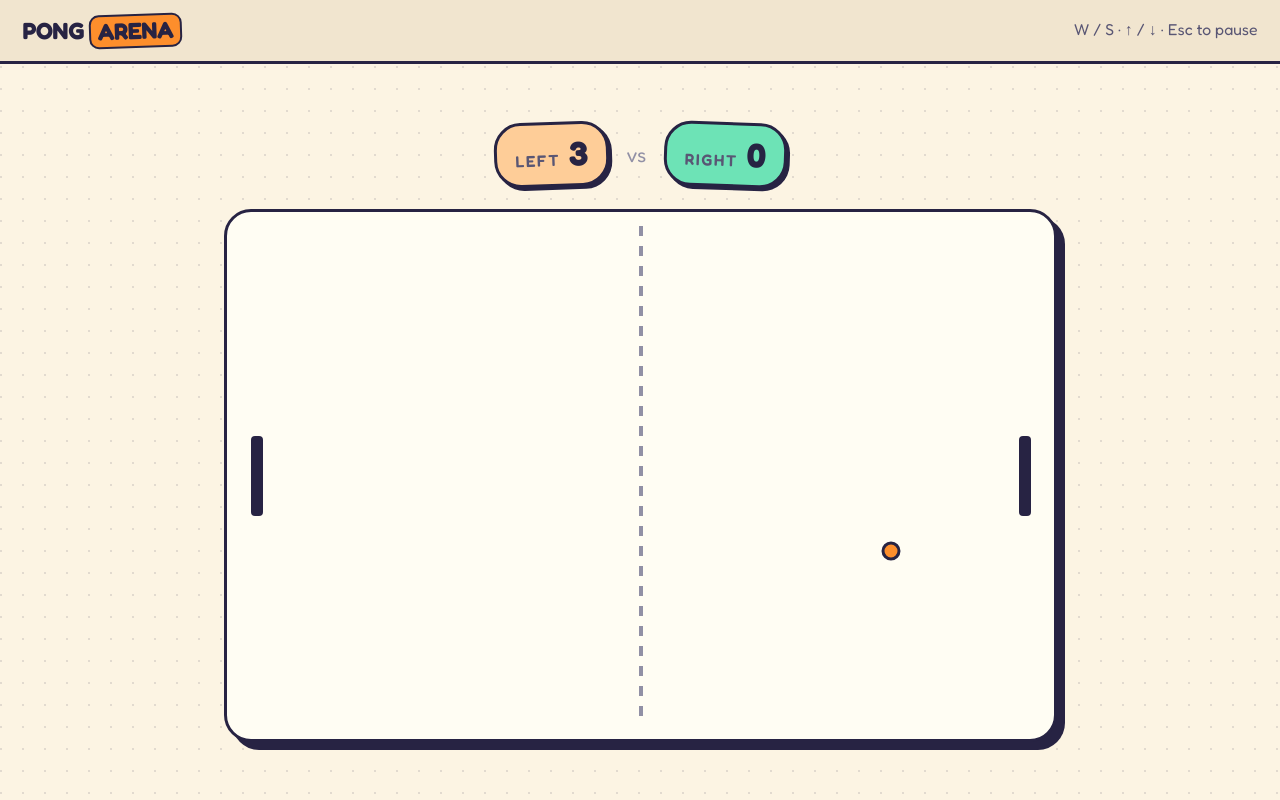
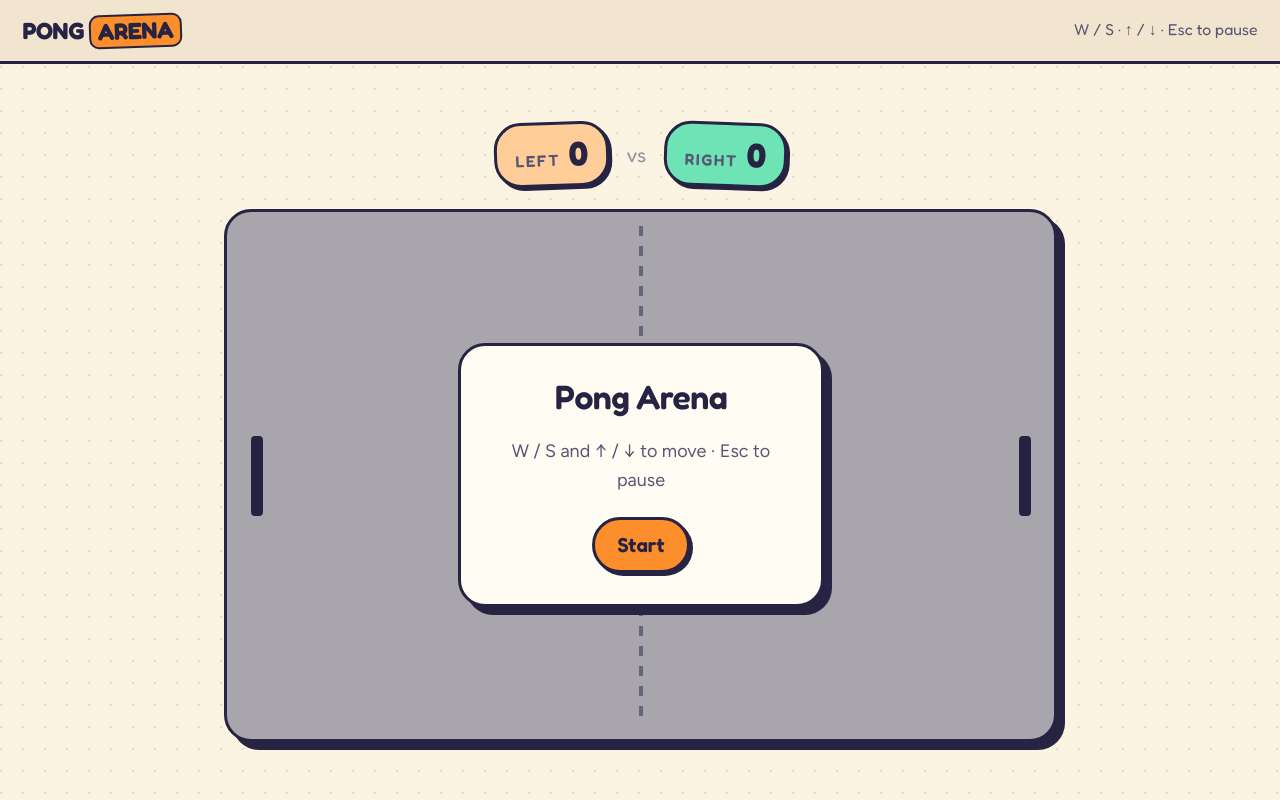
Before and after one commit to pirichar/aKindOf42TranscendanceForFunInNextJsJustCuz, a Next.js app: page / in a window 1280 px wide. Built offline with nearby package versions, Linux system fonts and the light colour scheme.

Commit message:
Finally a local working version with nice styling

```diff
--- a/app/page.tsx
+++ b/app/page.tsx
@@ -4,7 +4,7 @@ import React, { useCallback, useEffect, useRef, useState } from "react";
 import { Logo } from "./components/logo";
 import { KeyboardInput } from "./components/movement";
 import type { Ball, GameState, Paddle, Phase } from "./components/types";
-import {Menu, Countdown} from "./components/menu"
+import { Menu, Countdown } from "./components/menu";
 
 const COLOR = {
   paper: "oklch(0.993 0.013 90)",
@@ -150,8 +150,8 @@ const Canvas = (props: CanvasProps) => {
 
   const [score, setScore] = useState({ left: 0, right: 0 });
 
-  const phaseRef = useRef<Phase>("countdown");
-  const [phase, setPhaseState] = useState<Phase>("countdown");
+  const phaseRef = useRef<Phase>("ready");
+  const [phase, setPhaseState] = useState<Phase>("ready");
   const phaseSince = useRef(0);
   // countdownRef = the digit the loop last saw. countdown = what the JSX will show (9f).
   // We keep the ref only to answer "did the digit change?" — so
@@ -331,18 +331,12 @@ const Canvas = (props: CanvasProps) => {
       <div className="flex items-center gap-4">
         <ScorePill label="Left" value={score.left} className="-rotate-2 bg-mandarine-clair" />
 
-        {phase === "paused" ? (
-          <span className="trait rounded-pastille bg-citron px-4 py-1 font-display text-lg font-semibold shadow-autocollant-sm">
-            Paused
-          </span>
-        ) : (
-          <span className="font-display text-lg text-encre-fantome">vs</span>
-        )}
+        <span className="font-display text-lg text-encre-fantome">vs</span>
 
         <ScorePill label="Right" value={score.right} className="rotate-2 bg-menthe" />
       </div>
 
-      <div className="trait rounded-bulle bg-parchemin p-3 shadow-autocollant-lg">
+      <div className="relative trait rounded-bulle bg-parchemin p-3 shadow-autocollant-lg">
         <canvas
           ref={canvasRef}
           width={props.width}
@@ -350,6 +344,34 @@ const Canvas = (props: CanvasProps) => {
           style={props.style}
           className="block max-w-full rounded-2xl"
         />
+
+        {phase === "ready" && (
+          <Menu
+            title="Pong Arena"
+            subtitle="W / S and ↑ / ↓ to move · Esc to pause"
+            actions={[{ label: "Start", onClick: () => setPhase("countdown"), primary: true }]}
+          />
+        )}
+
+        {phase === "countdown" && <Countdown value={countdown} />}
+
+        {phase === "paused" && (
+          <Menu
+            title="Paused"
+            actions={[
+              { label: "Resume", onClick: () => setPhase("countdown"), primary: true },
+              { label: "Restart", onClick: restart },
+            ]}
+          />
+        )}
+
+        {phase === "finished" && (
+          <Menu
+            title={score.left > score.right ? "Left wins!" : "Right wins!"}
+            subtitle={`${score.left} — ${score.right}`}
+            actions={[{ label: "Play again", onClick: restart, primary: true }]}
+          />
+        )}
       </div>
     </div>
   );
--- a/todos/gameplay_todo.md
+++ b/todos/gameplay_todo.md
@@ -409,14 +409,14 @@ Loop reads it → ref. So the score can no longer live only in `useState`.
 Both are `absolute inset-0` — they fill their parent. So:
 
 **Requirements**
-- [ ] Add `relative` to the canvas frame `<div className="trait rounded-bulle …">`
-- [ ] Inside that div, after the `<canvas>`, one overlay per phase:
+- [x] Add `relative` to the canvas frame `<div className="trait rounded-bulle …">`
+- [x] Inside that div, after the `<canvas>`, one overlay per phase:
   - `phase === "ready"` → `Menu` "Pong Arena", subtitle with the controls, one primary action `Start` → `setPhase("countdown")`
   - `phase === "countdown"` → `<Countdown value={countdown} />`
   - `phase === "paused"` → `Menu` "Paused", actions `Resume` (→ countdown, primary) and `Restart` (→ `restart`)
   - `phase === "finished"` → `Menu` "Left wins!" / "Right wins!" (compare `score.left` and `score.right`), subtitle `5 — 3`, action `Play again` → `restart`
-- [ ] Remove the `Paused` pill from the scoreboard; the menu replaces it. `vs` stays
-- [ ] Set the initial phase back to `"ready"`
+- [x] Remove the `Paused` pill from the scoreboard; the menu replaces it. `vs` stays
+- [x] Set the initial phase back to `"ready"`
 
 **Hints**
 - `{phase === "ready" && <Menu … />}` — the JSX idiom for `if`. `&&` returns
@@ -430,11 +430,11 @@ Both are `absolute inset-0` — they fill their parent. So:
 ### 9g — Done when
 
 - [ ] `npx tsc --noEmit` clean, `npx eslint app/` clean (no `exhaustive-deps` warning)
-- [ ] `grep -n isPaused app/page.tsx` returns nothing
+- [x] `grep -n isPaused app/page.tsx` returns nothing
 - [ ] Old bullets, for the record:
   - [x] Pause/resume (Escape; rising-edge toggle)
-  - [ ] Win condition: first to 5 → overlay
-  - [ ] Restart button that resets score (state) *and* positions (ref)
+  - [x] Win condition: first to 5 → overlay
+  - [x] Restart button that resets score (state) *and* positions (ref)
 
 **Ideas if you want more**
 - Resume skips the countdown (just `setPhase("playing")`) if the 3 s annoys you
```
